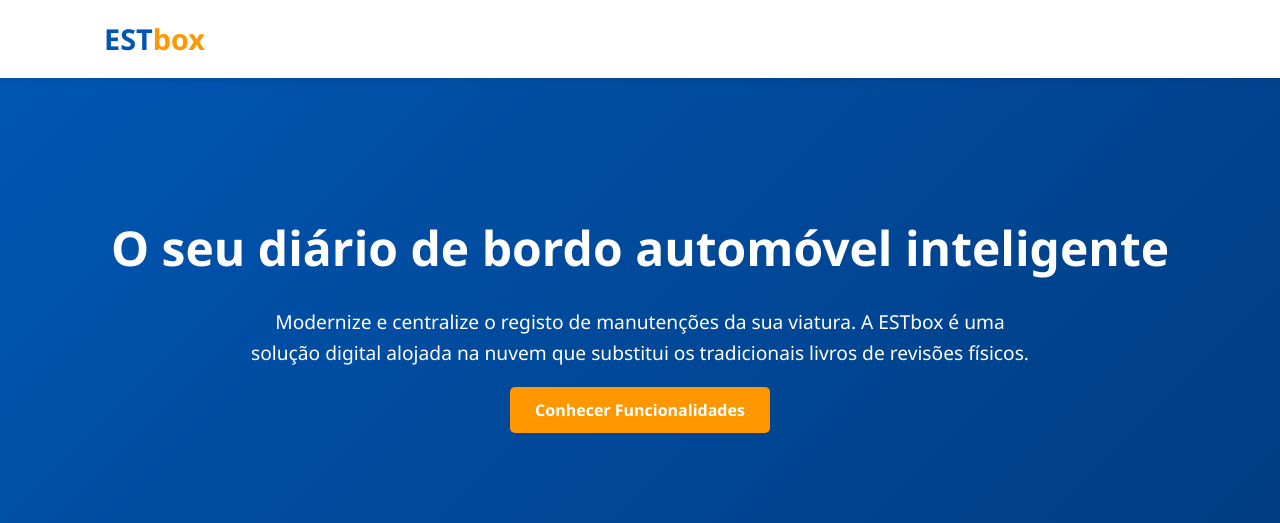
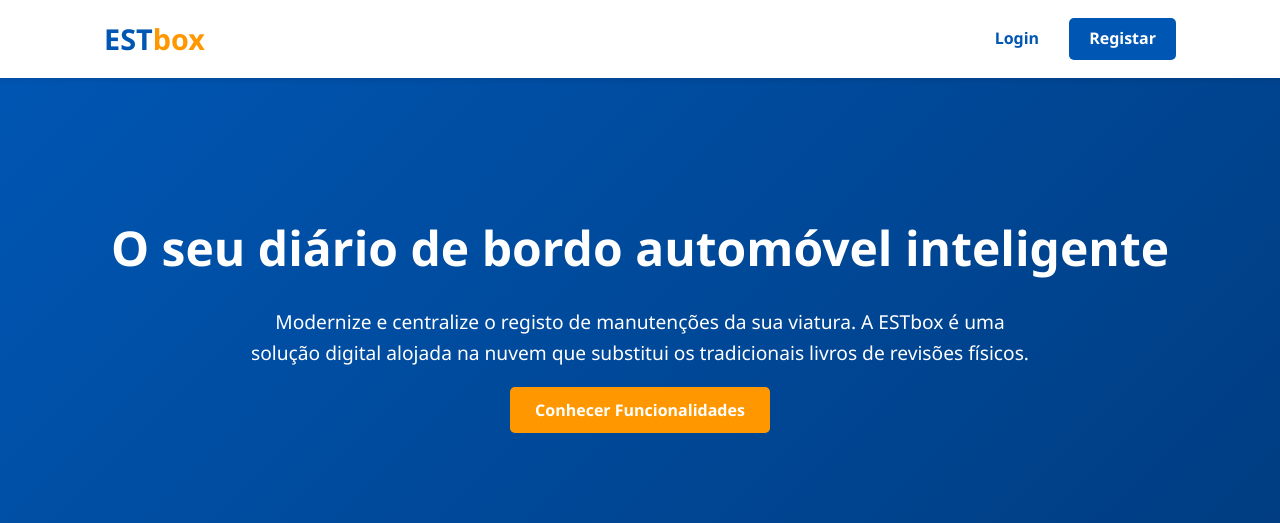
Before and after one commit to mendoonca/ESTbox, a Flask app: page / in a window 1280 px wide. Shown: the top 523 px of the page. Run offline with Flask 3, Linux system fonts and the light colour scheme.

Commit message:
Criação do botao registo e login

```diff
--- a/templates/index.html
+++ b/templates/index.html
@@ -49,10 +49,45 @@
             font-size: 1.8rem;
             font-weight: bold;
             color: var(--primary-color);
+            text-decoration: none;
         }
 
         .logo span {
             color: var(--accent-color);
+        }
+
+        /* Auth Buttons */
+        .nav-buttons {
+            display: flex;
+            gap: 15px;
+            align-items: center;
+        }
+
+        .btn-login {
+            text-decoration: none;
+            color: var(--primary-color);
+            font-weight: bold;
+            padding: 8px 15px;
+            border-radius: 5px;
+            transition: background-color 0.3s, color 0.3s;
+        }
+
+        .btn-login:hover {
+            background-color: #f0f4f8; /* Fundo subtil ao passar o rato */
+        }
+
+        .btn-registar {
+            text-decoration: none;
+            background-color: var(--primary-color);
+            color: white;
+            font-weight: bold;
+            padding: 8px 20px;
+            border-radius: 5px;
+            transition: background-color 0.3s;
+        }
+
+        .btn-registar:hover {
+            background-color: #003d82; /* Cor mais escura ao passar o rato */
         }
 
         /* Hero Section */
@@ -147,7 +182,12 @@
 
     <header>
         <nav>
-            <div class="logo">EST<span>box</span></div>
+            <a href="#" class="logo">EST<span>box</span></a>
+
+            <div class="nav-buttons">
+                <a href="#login" class="btn-login">Login</a>
+                <a href="#registar" class="btn-registar">Registar</a>
+            </div>
         </nav>
     </header>
 
```
